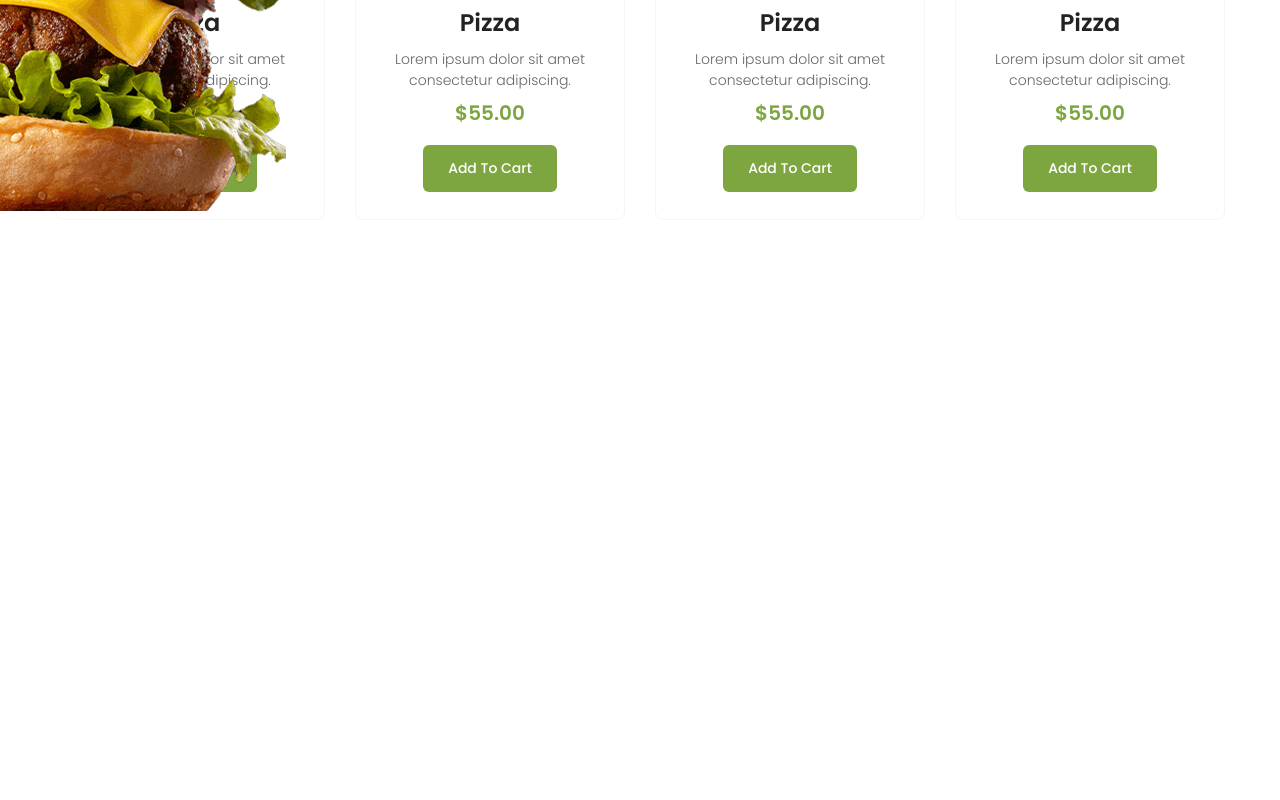
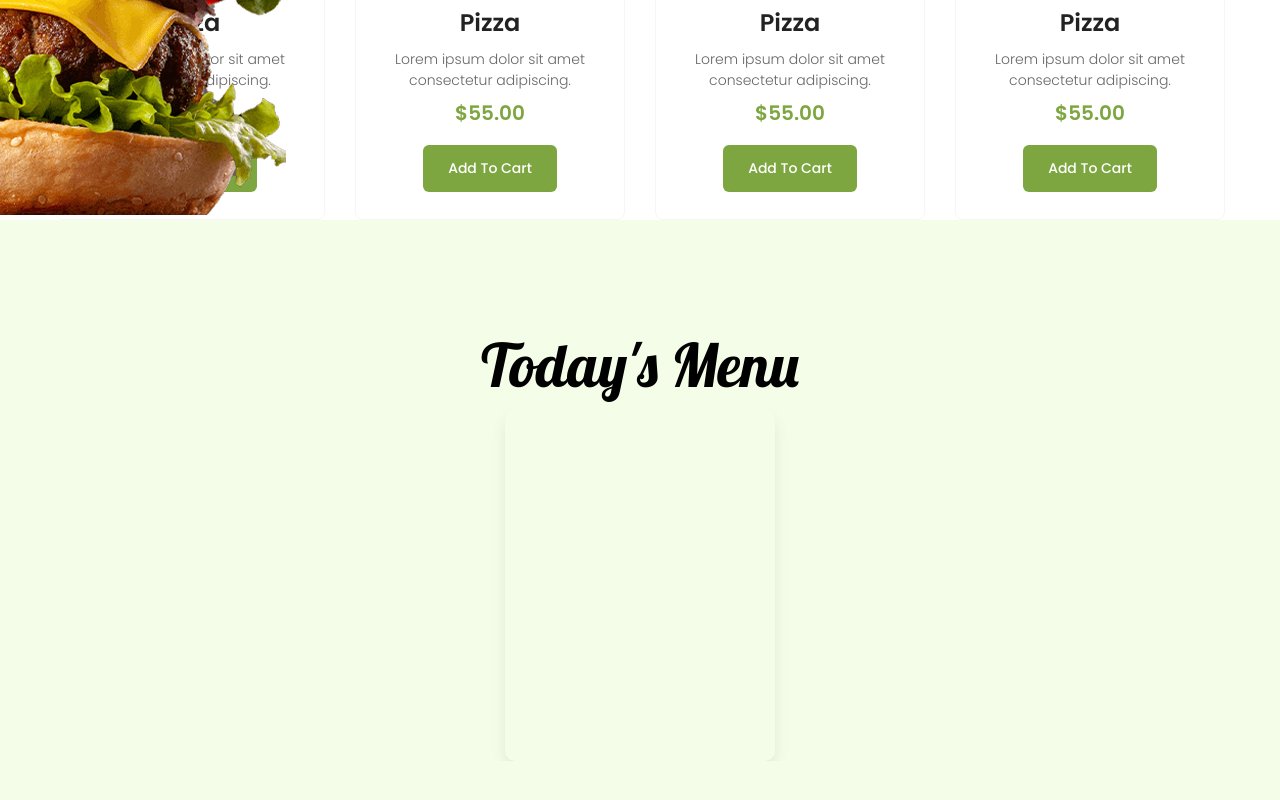
Before and after one commit to Nahid-hasan-web/swigo, a React (Vite) app: page / in a window 1280 px wide. Shown: the part 1235-2035 px from the top of the page. Before the commit the page ends 1455 px from the top, so only its background shows below. Built offline with nearby package versions, Linux system fonts and the light colour scheme.

Commit message:
todays menu done

```diff
--- /dev/null
+++ b/src/components/Todays_menu.jsx
@@ -0,0 +1,20 @@
+import React from 'react'
+import CommonHead from './Common/CommonHead'
+
+const Todays_menu = () => {
+  return (
+    <section className='bg-[#F4FDE7] pt-[60px] pb-[393px] lg:pt-[100px] '>
+        <div className="container">
+            <CommonHead CommonHead={"Today's Menu"} />
+            <div className='nahid_todays_menu_row flex gap-[30px] justify-center ronded-[10px] overflow-hidden'>
+                <div className="singelmenu_item   w-[270px] h-[351px] rounded-[10px] overflow-hidden shadow-[0px_8px_16px_-2px_rgba(0,_0,_0,_0.1)] "></div>
+
+            </div>
+        </div>
+
+
+    </section>
+  )
+}
+
+export default Todays_menu
--- a/src/pages/Home.jsx
+++ b/src/pages/Home.jsx
@@ -1,14 +1,16 @@
-import React from 'react'
-import Banner from '../components/Banner'
-import Special_Menu from '../components/Special_Menu'
+import React from "react";
+import Banner from "../components/Banner";
+import Special_Menu from "../components/Special_Menu";
+import Todays_menu from "../components/Todays_menu";
 
 const Home = () => {
   return (
     <>
       <Banner />
-    <Special_Menu />
+      <Special_Menu />
+      <Todays_menu />
     </>
-  )
-}
+  );
+};
 
-export default Home
+export default Home;
```
